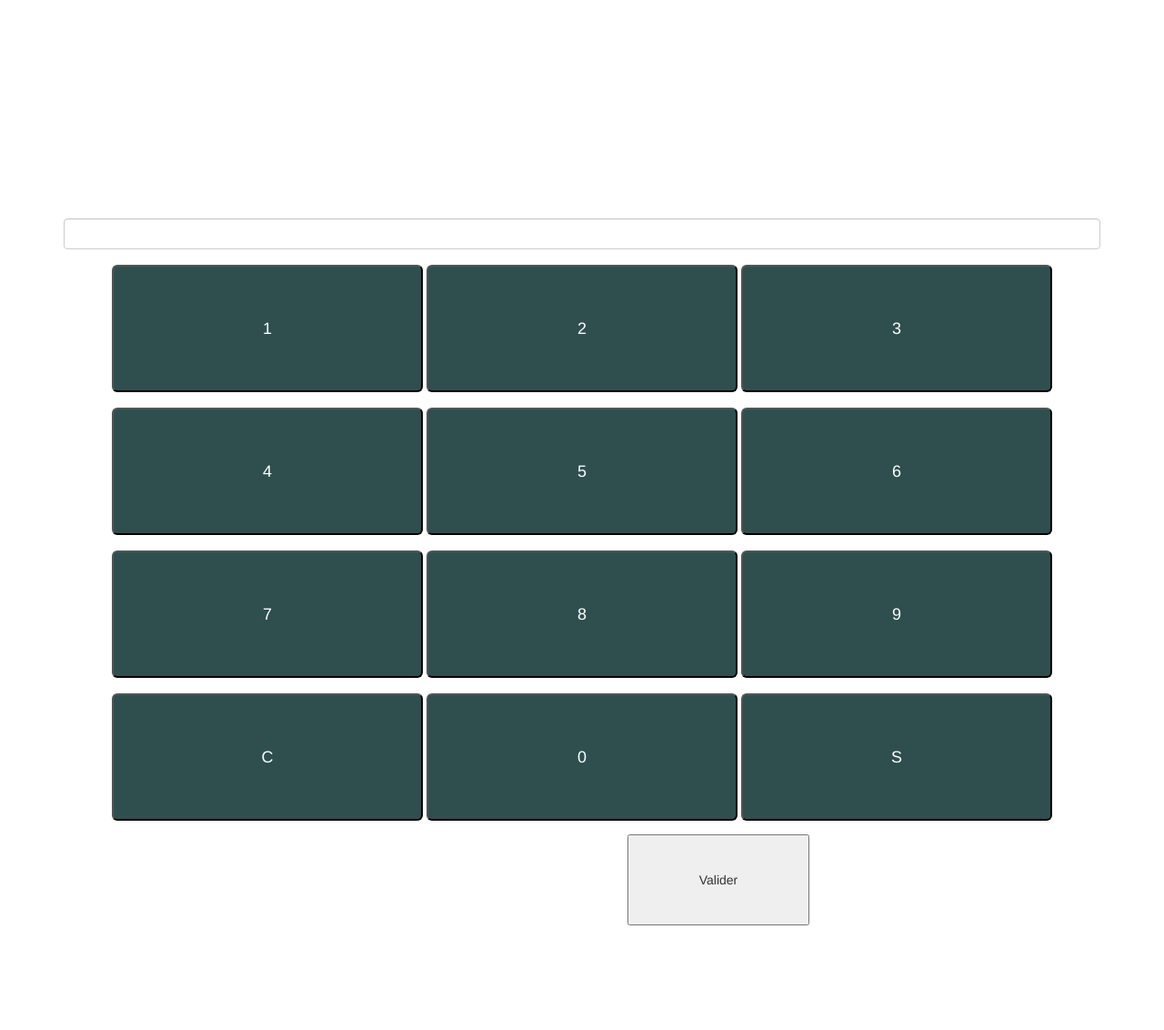
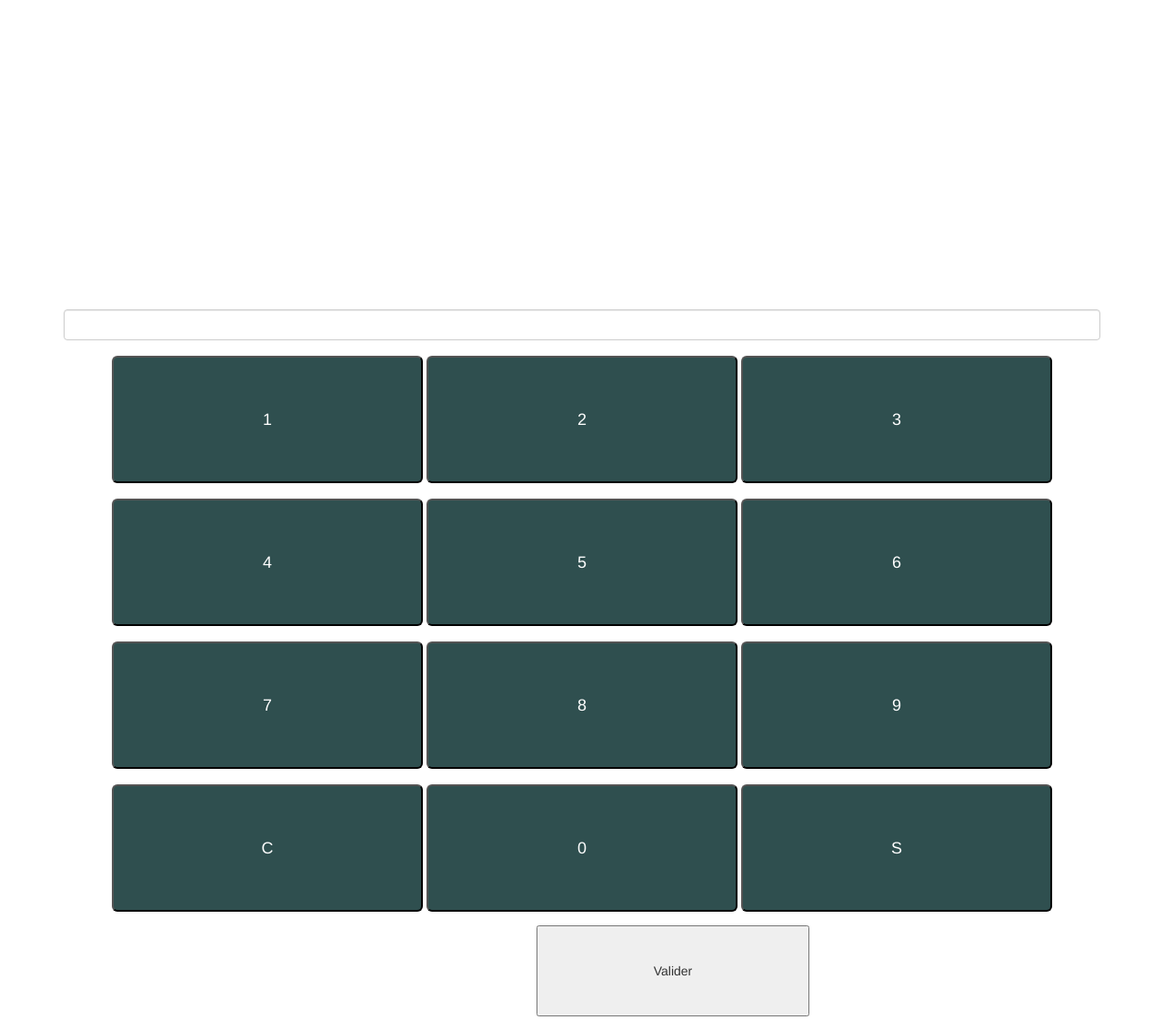
Before and after one commit to abdoulakram/inputpass, a Flask app: page / in a window 1280 px wide. Shown: the whole page at 91% size. Before the commit the page ends 1017 px from the top, so only its background shows below. Run offline with Flask 2, Linux system fonts and the light colour scheme; some libraries are stand-ins or nearby versions.

Commit message:
first commit

```diff
--- a/templates/password.html
+++ b/templates/password.html
@@ -9,7 +9,7 @@
       </head>
    <body>
 
-        <div   class="container"  style="margin-top:240px;">
+        <div   class="container"  style="margin-top:340px;">
 
            <div  class="row"  align="center">
             <div class="col-md-12">
@@ -42,7 +42,7 @@
          </div>
          </div >
         <div class="form-group">
-            <input type="submit" value="Valider" style="height:100px; width: 200px; margin-left: 300px"/>
+            <input type="submit" value="Valider" style="height:100px; width: 300px; margin-left: 200px"/>
         </div>
       </form>
    </div>
```
